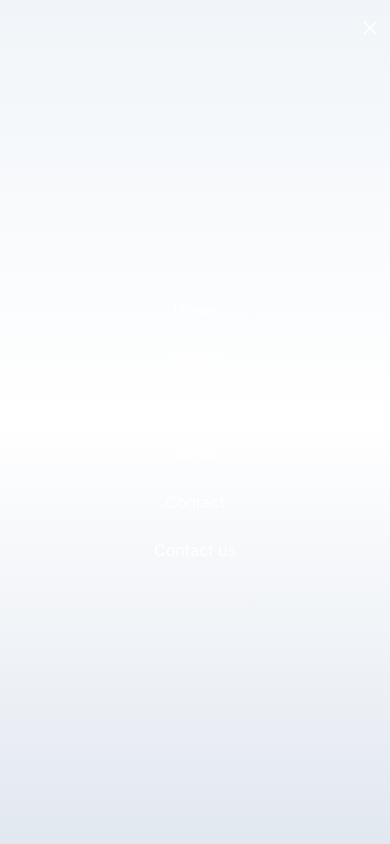
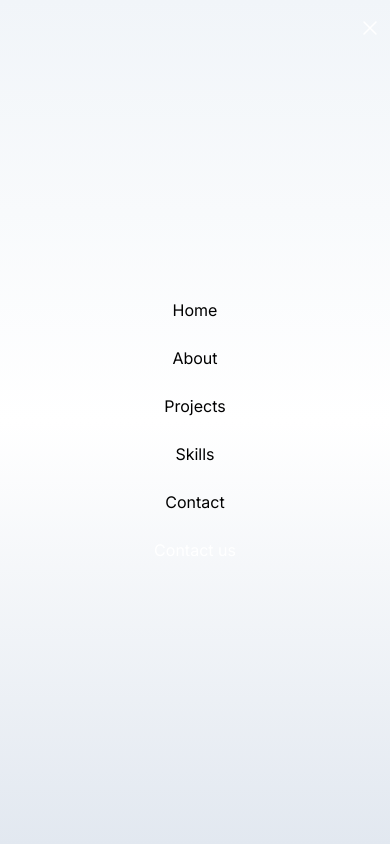
Before and after one commit to EmmanuelOta/coder_zi, a Next.js app: page / in a window 390 px wide. Both pictures are taken after a click on the icon 352 px from the left and 26 px from the top of the page. Shown: the top 844 px of the page. Built offline with nearby package versions, Linux system fonts and the light colour scheme.

Commit message:
Making some little UI changes-4

```diff
--- a/app/components/Navbar/Navbar.js
+++ b/app/components/Navbar/Navbar.js
@@ -117,35 +117,35 @@ export default function Navbar() {
 						<div className="flex flex-col p-4 items-center justify-center">
 							<Link
 								href={"#home"}
-								className="mt-4 text-white"
+								className="mt-4 dark:text-white"
 								onClick={() => setShowMenu(false)}
 							>
 								Home
 							</Link>
 							<Link
 								href={"#about"}
-								className="mt-6 text-white"
+								className="mt-6 dark:text-white"
 								onClick={() => setShowMenu(false)}
 							>
 								About
 							</Link>
 							<Link
 								href={"#projects"}
-								className="mt-6 text-white"
+								className="mt-6 dark:text-white"
 								onClick={() => setShowMenu(false)}
 							>
 								Projects
 							</Link>
 							<Link
 								href={"#skills"}
-								className="mt-6 text-white"
+								className="mt-6 dark:text-white"
 								onClick={() => setShowMenu(false)}
 							>
 								Skills
 							</Link>
 							<Link
 								href={"#contact"}
-								className="mt-6 text-white"
+								className="mt-6 dark:text-white"
 								onClick={() => setShowMenu(false)}
 							>
 								Contact
```
